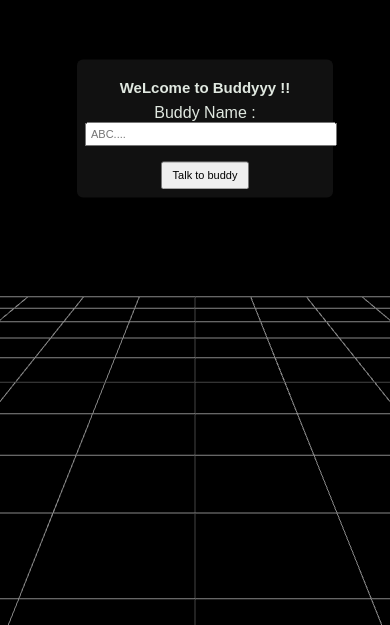
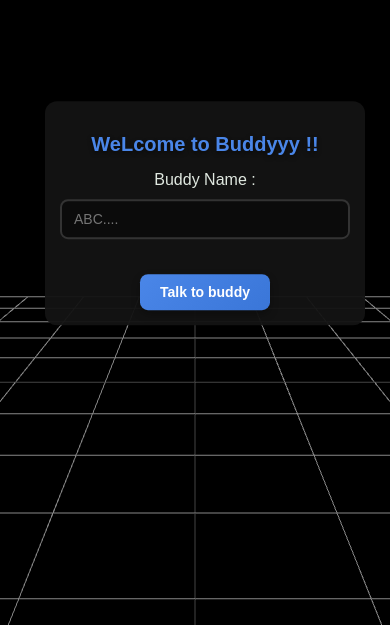
Before and after one commit to Sunicreates/hello, a website: page index.html in a window 390 px wide. Shown: the part 219-844 px from the top of the page. Drawn offline with nearby package versions, Linux system fonts and the light colour scheme.

Commit message:
Update index.html

```diff
--- a/index.html
+++ b/index.html
@@ -40,11 +40,70 @@
     }
 
    #login-panel {
-  width: 320px;
+  width: 90%;
+  max-width: 320px;
   position: absolute;
-  top: 45%; /* Moved up from 50% */
+  top: 50%;
   left: 50%;
-  transform: translate(-50%, -45%);
+  transform: translate(-50%, -50%);
+  padding: 20px;
+  box-sizing: border-box;
+  background: rgba(20, 20, 20, 0.95);
+  border: 2px solid #4a86e8;
+  border-radius: 12px;
+  box-shadow: 0 0 20px rgba(74, 134, 232, 0.5);
+  text-align: center;
+}
+
+#login-panel h2 {
+  color: #4a86e8;
+  margin-bottom: 20px;
+  font-size: 24px;
+  text-shadow: 0 2px 4px rgba(0, 0, 0, 0.5);
+}
+
+/* Input field styling */
+#username-input {
+  width: 100%;
+  padding: 12px 15px;
+  margin: 10px 0;
+  border: 2px solid #333;
+  border-radius: 8px;
+  background: rgba(0, 0, 0, 0.4);
+  color: #e0e8e0;
+  font-size: 16px;
+  box-sizing: border-box;
+}
+
+#username-input:focus {
+  border-color: #4a86e8;
+  outline: none;
+  box-shadow: 0 0 8px rgba(74, 134, 232, 0.5);
+}
+
+/* Button styling */
+#login-button {
+  background: linear-gradient(135deg, #4a86e8, #3a76d8);
+  color: white;
+  border: none;
+  padding: 12px 25px;
+  border-radius: 8px;
+  font-size: 16px;
+  font-weight: bold;
+  cursor: pointer;
+  transition: all 0.3s ease;
+  margin-top: 10px;
+  box-shadow: 0 4px 8px rgba(0, 0, 0, 0.3);
+}
+
+#login-button:hover {
+  background: linear-gradient(135deg, #5a96f8, #4a86e8);
+  transform: translateY(-2px);
+  box-shadow: 0 6px 12px rgba(0, 0, 0, 0.4);
+}
+
+#login-button:active {
+  transform: translateY(0);
 }
 
     #social-panel {
@@ -388,25 +447,24 @@
     /* Small Mobile Screens (320px - 480px) */
  @media screen and (max-width: 480px) {
   #login-panel {
-        width: 90vw;
-        min-width: 140px;
-        max-width: 240px;
-        top: 38%;
-        transform: translate(-50%, -38%);
-        padding: 8px;
-      }
+    width: 85%;
+    padding: 15px;
+  }
+
   #login-panel h2 {
-        font-size: 15px;
-        margin-bottom: 8px;
-      }
+    font-size: 20px;
+    margin-bottom: 15px;
+  }
+
   #username-input {
-        width: 100%;
-        padding: 4px;
-        font-size: 11px;
-      }
+    padding: 10px 12px;
+    font-size: 14px;
+  }
+
   #login-button {
-        padding: 6px 10px;
-        font-size: 11px;
+    padding: 10px 20px;
+    font-size: 14px;
+  }
 }
       #social-panel {
         width: 18vw;
```
Lines whose indentation alone changed are shown as unchanged.
